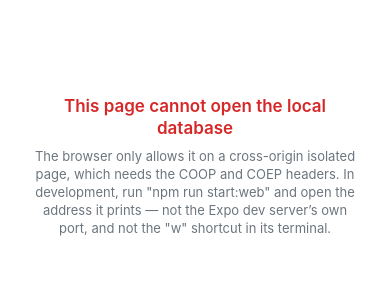
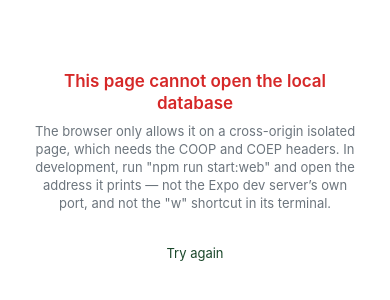
Before and after one commit to christianrambernales/PrutasAI, a React Native app in the folder app/: screen / in a window 390 px wide. Shown: the part 256-556 px from the top of the page. Built offline with nearby package versions, Linux system fonts and the light colour scheme.

Commit message:
feat(02-01): expose non-destructive retry on startup failure

```diff
--- a/app/App.tsx
+++ b/app/App.tsx
@@ -1,4 +1,4 @@
-import React, { useEffect, useState } from 'react';
+import React, { useEffect, useState, useCallback } from 'react';
 import { ActivityIndicator, View } from 'react-native';
 import { StatusBar } from 'expo-status-bar';
 import { SafeAreaProvider } from 'react-native-safe-area-context';
@@ -51,15 +51,13 @@ function browserBlocksDatabase(): boolean {
 export default function App() {
   const [startup, setStartup] = useState<Startup>({ status: 'opening' });
 
-  useEffect(() => {
-    // Before the warm-up, not after: on a page without the isolation headers
-    // the open fails with a message about SharedArrayBuffer, which says nothing
-    // about what to do. Naming the real cause is only possible here.
+  const start = useCallback(() => {
     if (browserBlocksDatabase()) {
       setStartup({ status: 'notIsolated' });
-      return;
+      return () => {};
     }
 
+    setStartup({ status: 'opening' });
     let cancelled = false;
     prepareAppDatabase().then(
       () => !cancelled && setStartup({ status: 'ready' }),
@@ -72,6 +70,8 @@ export default function App() {
     };
   }, []);
 
+  useEffect(() => start(), [start]);
+
   return (
     <SafeAreaProvider>
       <StatusBar style="dark" />
@@ -80,7 +80,7 @@ export default function App() {
           <AppNavigator />
         </ErrorBoundary>
       ) : (
-        <Startup startup={startup} />
+        <Startup startup={startup} onRetry={start} />
       )}
     </SafeAreaProvider>
   );
@@ -93,7 +93,7 @@ export default function App() {
  * Wording comes from the dictionary's English default: this renders above
  * `LanguageProvider`, before the app has read the user's setting.
  */
-function Startup({ startup }: { startup: Exclude<Startup, { status: 'ready' }> }) {
+function Startup({ startup, onRetry }: { startup: Exclude<Startup, { status: 'ready' }>, onRetry: () => void }) {
   const t = useT();
 
   return (
@@ -124,6 +124,9 @@ function Startup({ startup }: { startup: Exclude<Startup, { status: 'ready' }> }
           <AppText variant="sm" color={COLORS.textSecondary} center style={{ marginTop: SPACING.sm }}>
             {t.notIsolatedBody}
           </AppText>
+          <AppText variant="sm" color={COLORS.primary} center style={{ marginTop: SPACING.xl }} onPress={onRetry}>
+            {t.tryAgain}
+          </AppText>
         </>
       ) : (
         <>
@@ -132,6 +135,9 @@ function Startup({ startup }: { startup: Exclude<Startup, { status: 'ready' }> }
           </AppText>
           <AppText variant="sm" color={COLORS.textSecondary} center style={{ marginTop: SPACING.sm }}>
             {t.startupFailedBody}
+          </AppText>
+          <AppText variant="sm" color={COLORS.primary} center style={{ marginTop: SPACING.xl }} onPress={onRetry}>
+            {t.tryAgain}
           </AppText>
           {/* The raw message. Unreadable to a grower, but it is the difference
               between a bug report that can be acted on and "it went white". */}
```
Also changed, not shown: 1 other file (tests, documents, lock files or other folders).
